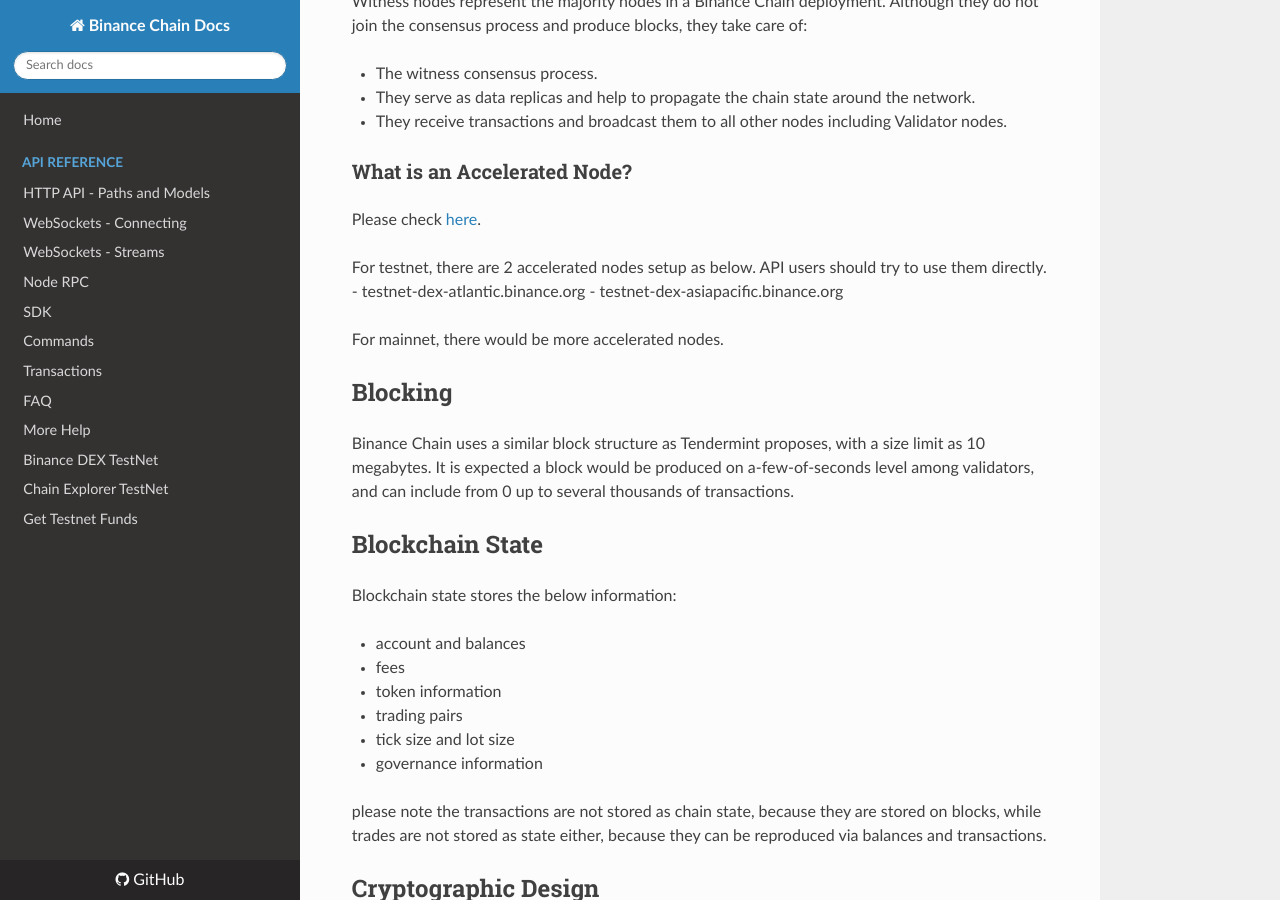
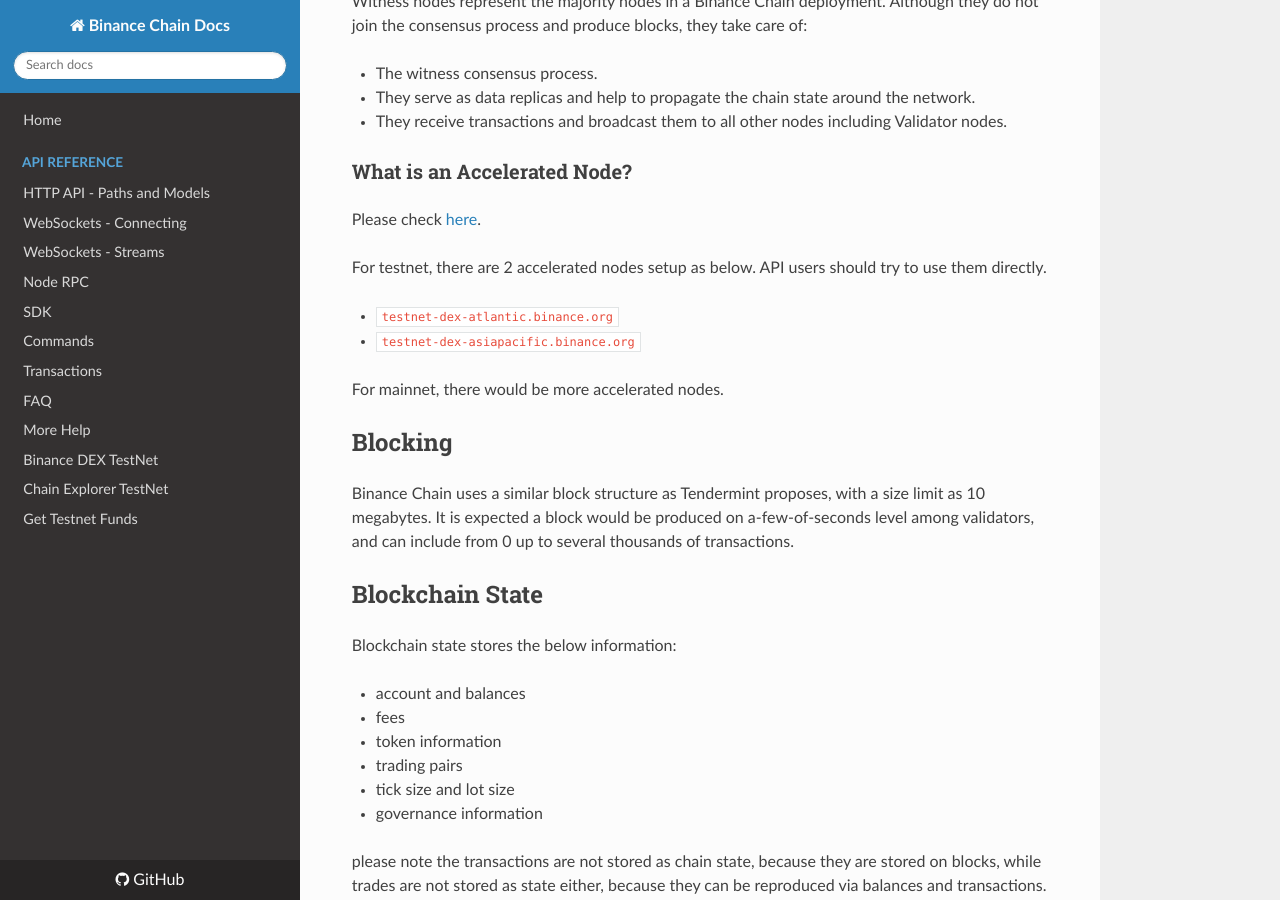
Before and after one commit to yash-sharma1/docs-site, an MkDocs documentation site: the page built from docs/blockchain.md, in a window 1280 px wide and 900 px high, scrolled down 1105 px. Built offline with MkDocs 1.6.1, drawn with Linux system fonts in a browser that asks for light colours; nearby versions of some CDN libraries.

Commit message:
fix format for accelerate node addresses

```diff
--- a/docs/blockchain.md
+++ b/docs/blockchain.md
@@ -56,8 +56,9 @@
 Please check [here](faq.md#what-is-the-accelerated-node).
 
 For testnet, there are 2 accelerated nodes setup as below. API users should try to use them directly.
-- testnet-dex-atlantic.binance.org
-- testnet-dex-asiapacific.binance.org
+
+- `testnet-dex-atlantic.binance.org`
+- `testnet-dex-asiapacific.binance.org`
 
 For mainnet, there would be more accelerated nodes.
 
```
